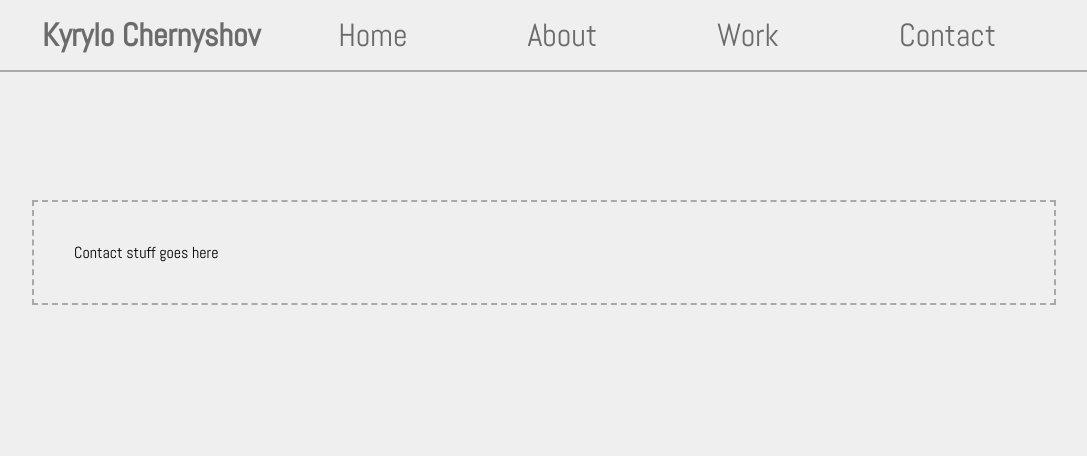
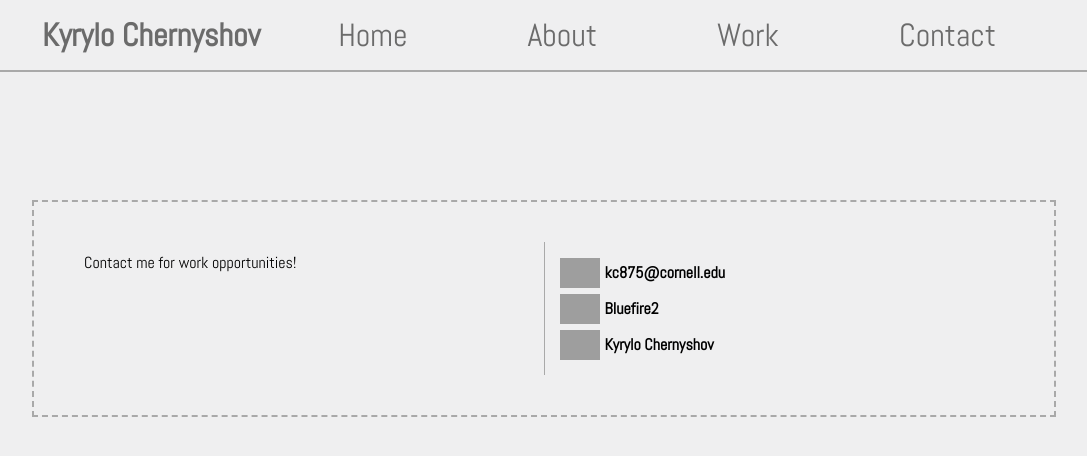
Before and after one commit to Bluefire2/mainsite, a React app: page /contact in a window 1280 px wide. Shown: the whole page, without its empty margins (96-1183 px from the left). Built offline with nearby package versions, Linux system fonts and the light colour scheme; grey boxes are pictures that could not be loaded.

Commit message:
Make social media buttons center text vertically

```diff
--- a/src/components/App.css
+++ b/src/components/App.css
@@ -37,3 +37,43 @@
     padding: 40px;
     border: 2px dashed darkgrey;
 }
+
+.wrap {
+    display: flex;
+}
+
+.left, .right {
+    flex: 1;
+}
+
+#contact > .left {
+    border-right: 1px solid darkgrey;
+}
+
+#contact > .left, #contact > .right {
+    padding: 10px;
+}
+
+.sm-button {
+    display: flex;
+    align-items: center;
+    margin: 5px;
+}
+
+.sm-button img {
+    height: 30px;
+}
+
+.username {
+    padding: 5px;
+}
+
+a.sm-button-link {
+    text-decoration: none;
+    font-weight: bold;
+    color: inherit;
+}
+
+a.sm-button-link:hover {
+    text-decoration: underline;
+}
--- a/src/components/contact.js
+++ b/src/components/contact.js
@@ -1,10 +1,39 @@
 import React, {Component} from 'react';
+import githubIcon from '../images/icon-github.svg';
+import mailIcon from '../images/icon-mail.svg';
+import linkedinIcon from '../images/icon-linkedin.svg';
+import Constants from '../constants';
+import SocialMediaButton from './social_media_button';
 
 class Contact extends Component {
     render() {
+        const smButtons = [
+            {
+                icon: mailIcon,
+                username: Constants.email,
+                link: `mailto:${Constants.email}`
+            },
+            {
+                icon: githubIcon,
+                username: 'Bluefire2',
+                link: 'https://github.com/Bluefire2'
+            },
+            {
+                icon: linkedinIcon,
+                username: Constants.name,
+                link: 'https://www.linkedin.com/in/kirill-chernyshov-52125b119/'
+            }
+        ];
         return (
-            <div id="contact">
-                Contact stuff goes here
+            <div id="contact" className="wrap">
+                <div className="left">
+                    Contact me for work opportunities!
+                </div>
+                <div className="right">
+                    {smButtons.map(elem => {
+                        return <SocialMediaButton {...elem}/>
+                    })}
+                </div>
             </div>
         );
     }
--- a/src/components/social_media_button.js
+++ b/src/components/social_media_button.js
@@ -2,11 +2,11 @@ import React from 'react';
 
 export default ({icon, username, link}) => {
     return (
-        <div id="sm-button">
-            <a href={link}>
+        <a href={link} className="sm-button-link">
+            <div className="sm-button">
                 <img src={icon} alt=""/>
-                {username}
-            </a>
-        </div>
+                <span className="username">{username}</span>
+            </div>
+        </a>
     );
 };
--- a/src/constants.js
+++ b/src/constants.js
@@ -1,11 +1,12 @@
 export default {
-    name: "Kyrylo Chernyshov",
+    name: 'Kyrylo Chernyshov',
+    email: 'kc875@cornell.edu',
     navbarLinks: {
         // the keys seem to be exactly the same as the values
         // I still want this to be an associative array because in the future this might not be the case
-        "Home": "/",
-        "About": "about",
-        "Work": "work",
-        "Contact": "contact"
+        'Home': '/',
+        'About': 'about',
+        'Work': 'work',
+        'Contact': 'contact'
     }
 }
```
